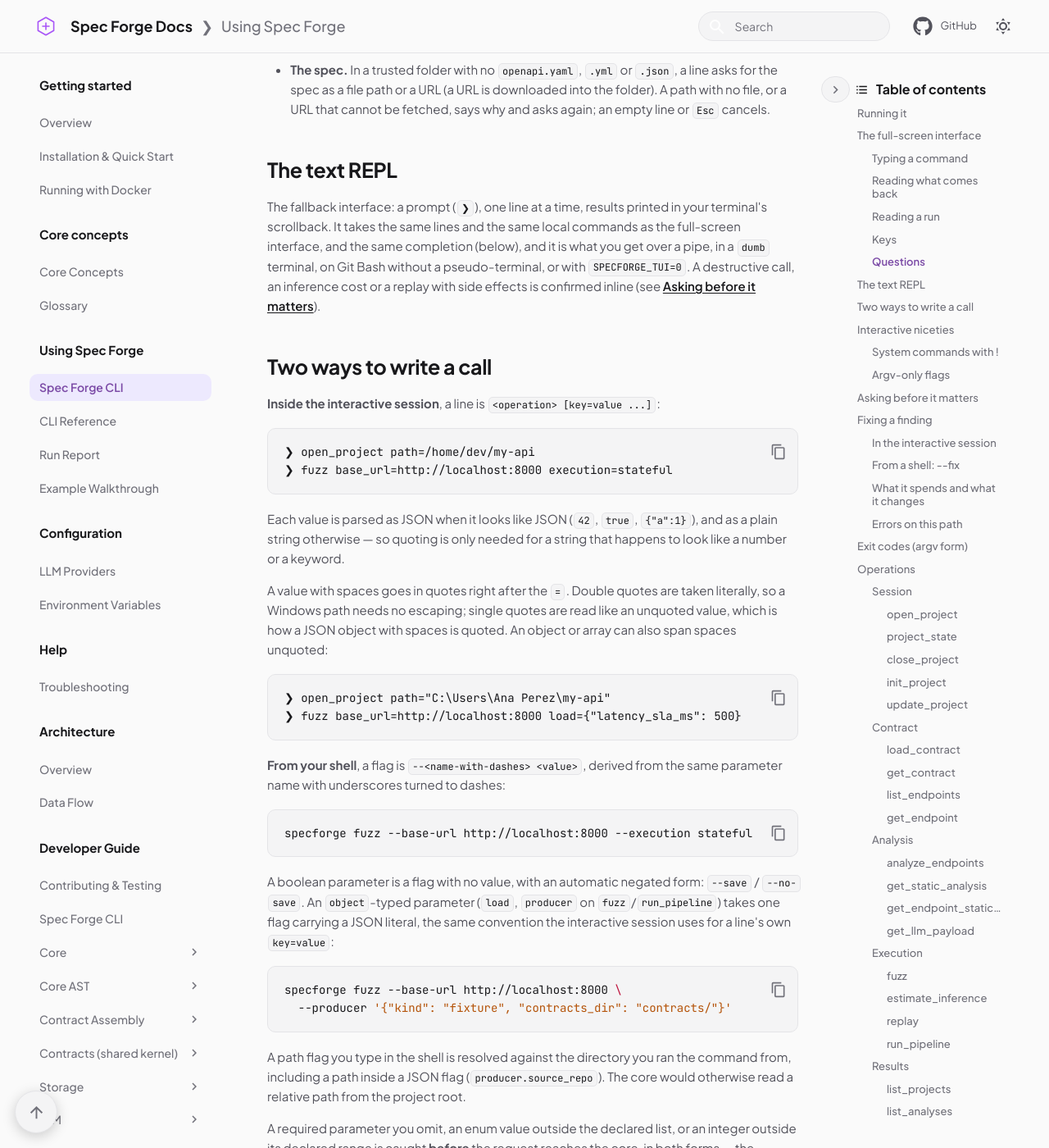
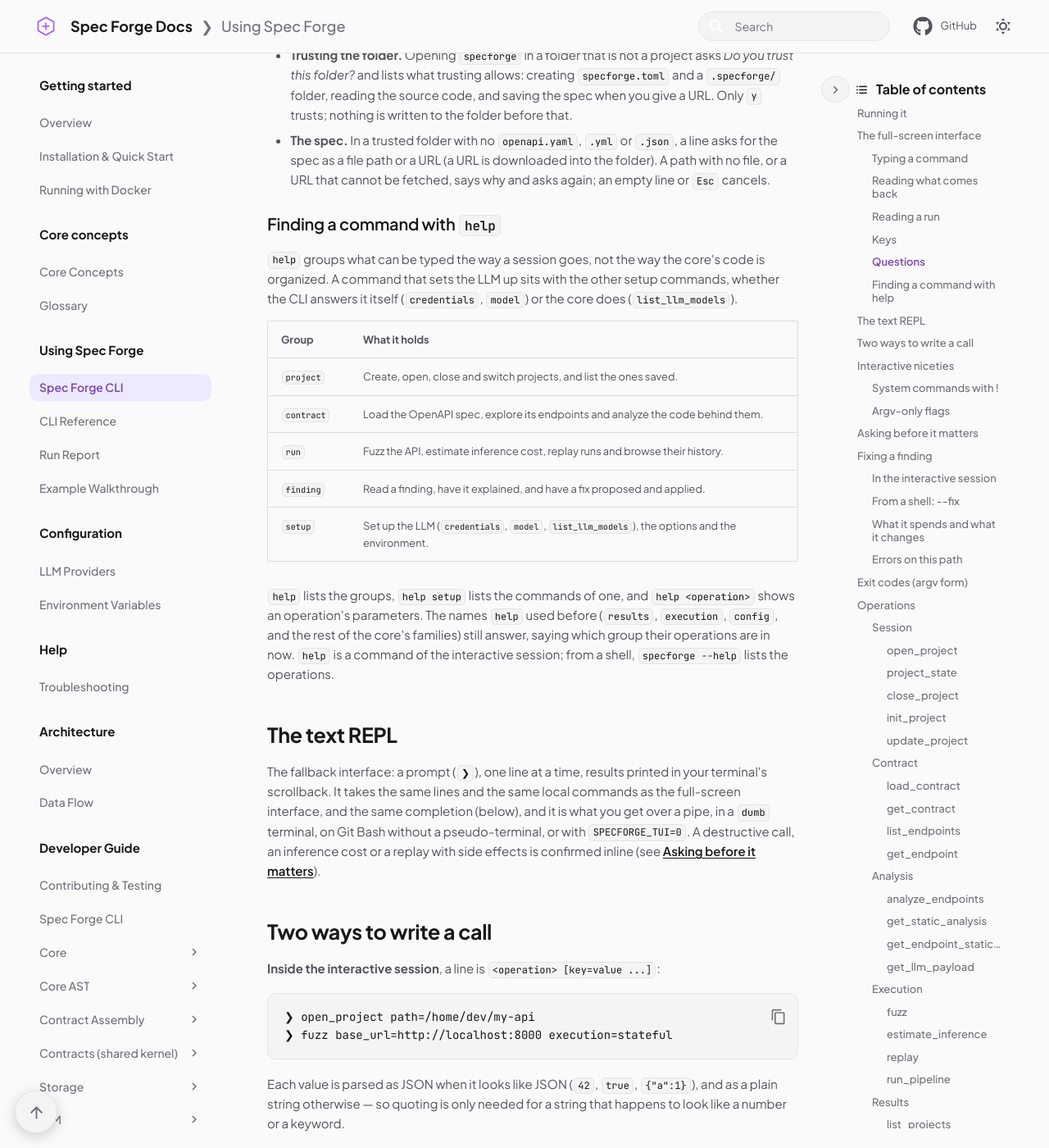
Before and after one commit to Spec-Forge-Testing/specforge-docs, an MkDocs documentation site: the page built from docs/user-guide/specforge-cli.md, in a window 1280 px wide and 1400 px high, scrolled down 4938 px. Shown: the whole window at 82% size. Built offline with MkDocs 1.6.1 and Material for MkDocs 9.7.7, drawn with Linux system fonts in a browser that asks for light colours; comment, search, counter and statistics services are not loaded; some of the changed text lies outside the part shown.

Commit message:
docs(cli): document the help groups

```diff
--- a/docs/user-guide/specforge-cli.md
+++ b/docs/user-guide/specforge-cli.md
@@ -78,10 +78,11 @@ closest commands; `Enter` still sends it, and the core answers like any other er
 
 | Local command | What it does |
 | --- | --- |
-| `help [family\|operation]` | Opens a panel with a tab per family of operations, the operations in it, and each one's parameters. `←`/`→` change tab, `↑`/`↓` choose, `Enter` shows the details, `Esc` closes it. |
+| `help [group\|operation]` | Opens a panel with a tab per [group of commands](#finding-a-command-with-help), the commands in it, and each operation's parameters. `←`/`→` change tab, `↑`/`↓` choose, `Enter` shows the details, `Esc` closes it. |
 | `clear` | Clears the screen, leaving the banner and the input. A run still going keeps going. |
 | `approve` | Approves what the core just asked to be approved. |
-| `credentials <file.env>` | Gives the core the LLM model and key from your own `.env`. |
+| `credentials [file.env]` | Saves your LLM API key: pick a provider and paste the key, or give it a `.env` of your own to copy from. |
+| `model [id]` | Chooses the LLM model: pick one from your provider's list, or name it (`provider/model`). It is saved as `LLM_MODEL` in the same env file as the key, and `get_config` shows it as `llm.primary_model` from the `environment` layer. |
 | `!<command>` | Runs a [system command](#system-commands-with). |
 | `exit`, `quit` | Leaves. |
 
@@ -171,6 +172,26 @@ stays in view above it. Three kinds come up:
 - **The spec.** In a trusted folder with no `openapi.yaml`, `.yml` or `.json`, a line asks for
   the spec as a file path or a URL (a URL is downloaded into the folder). A path with no file,
   or a URL that cannot be fetched, says why and asks again; an empty line or `Esc` cancels.
+
+### Finding a command with `help`
+
+`help` groups what can be typed the way a session goes, not the way the core's code is
+organized. A command that sets the LLM up sits with the other setup commands, whether the CLI
+answers it itself (`credentials`, `model`) or the core does (`list_llm_models`).
+
+| Group | What it holds |
+| --- | --- |
+| `project` | Create, open, close and switch projects, and list the ones saved. |
+| `contract` | Load the OpenAPI spec, explore its endpoints and analyze the code behind them. |
+| `run` | Fuzz the API, estimate inference cost, replay runs and browse their history. |
+| `finding` | Read a finding, have it explained, and have a fix proposed and applied. |
+| `setup` | Set up the LLM (`credentials`, `model`, `list_llm_models`), the options and the environment. |
+
+`help` lists the groups, `help setup` lists the commands of one, and `help <operation>` shows an
+operation's parameters. The names `help` used before (`results`, `execution`, `config`, and the
+rest of the core's families) still answer, saying which group their operations are in now.
+`help` is a command of the interactive session; from a shell, `specforge --help` lists the
+operations.
 
 ## The text REPL
 
@@ -436,7 +457,8 @@ price and asks nothing.
 
 ## Operations
 
-`describe` publishes 33 operations across eight families. `requires` says
+`describe` publishes the operations in the core's own families, and this reference follows
+them (`help` groups them differently, [above](#finding-a-command-with-help)). `requires` says
 what must already be true for the call to succeed: `none`, `project` (a
 project must be open — see [`open_project`](#open_project)), `contract` (a
 contract must also be loaded — see [`load_contract`](#load_contract), which
```
